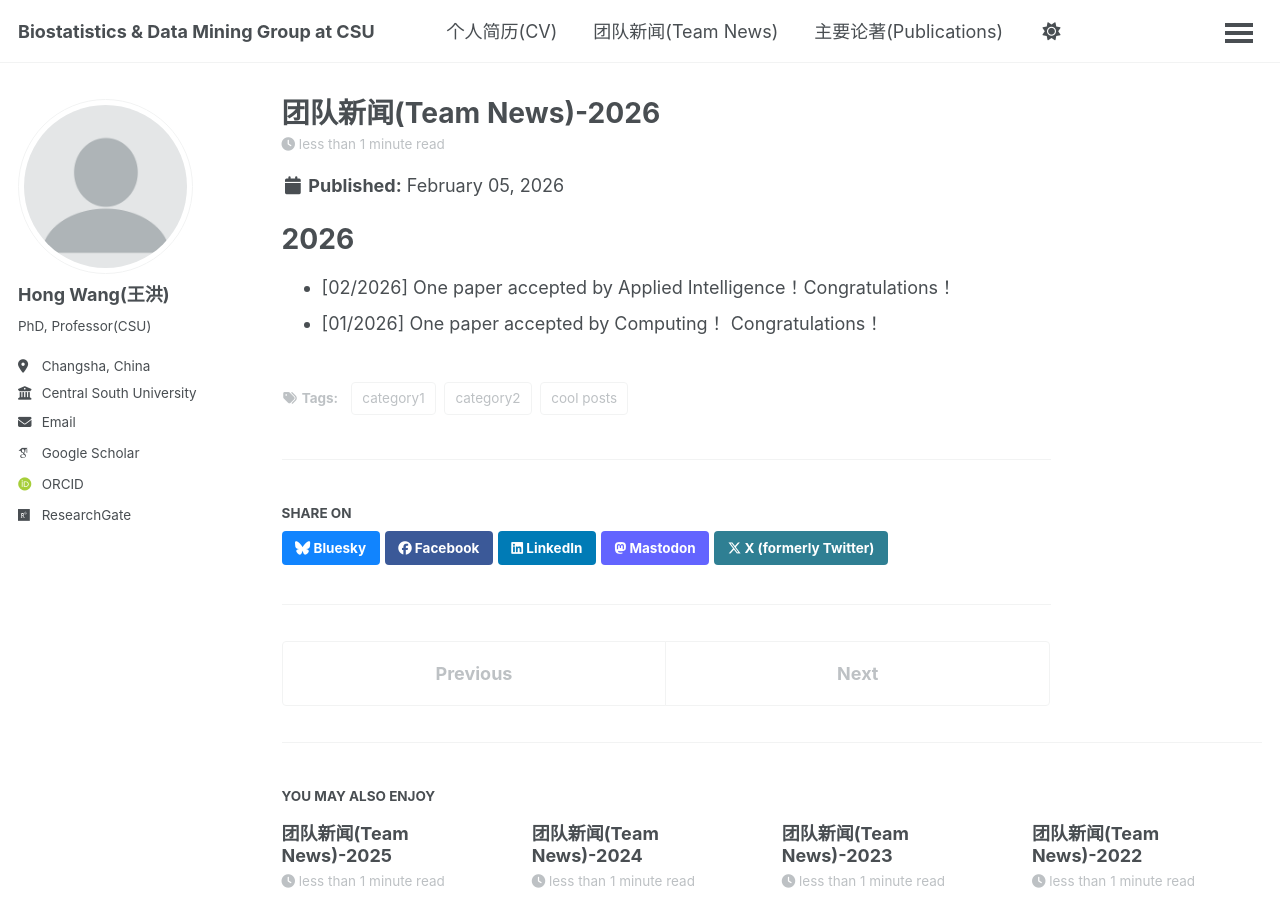
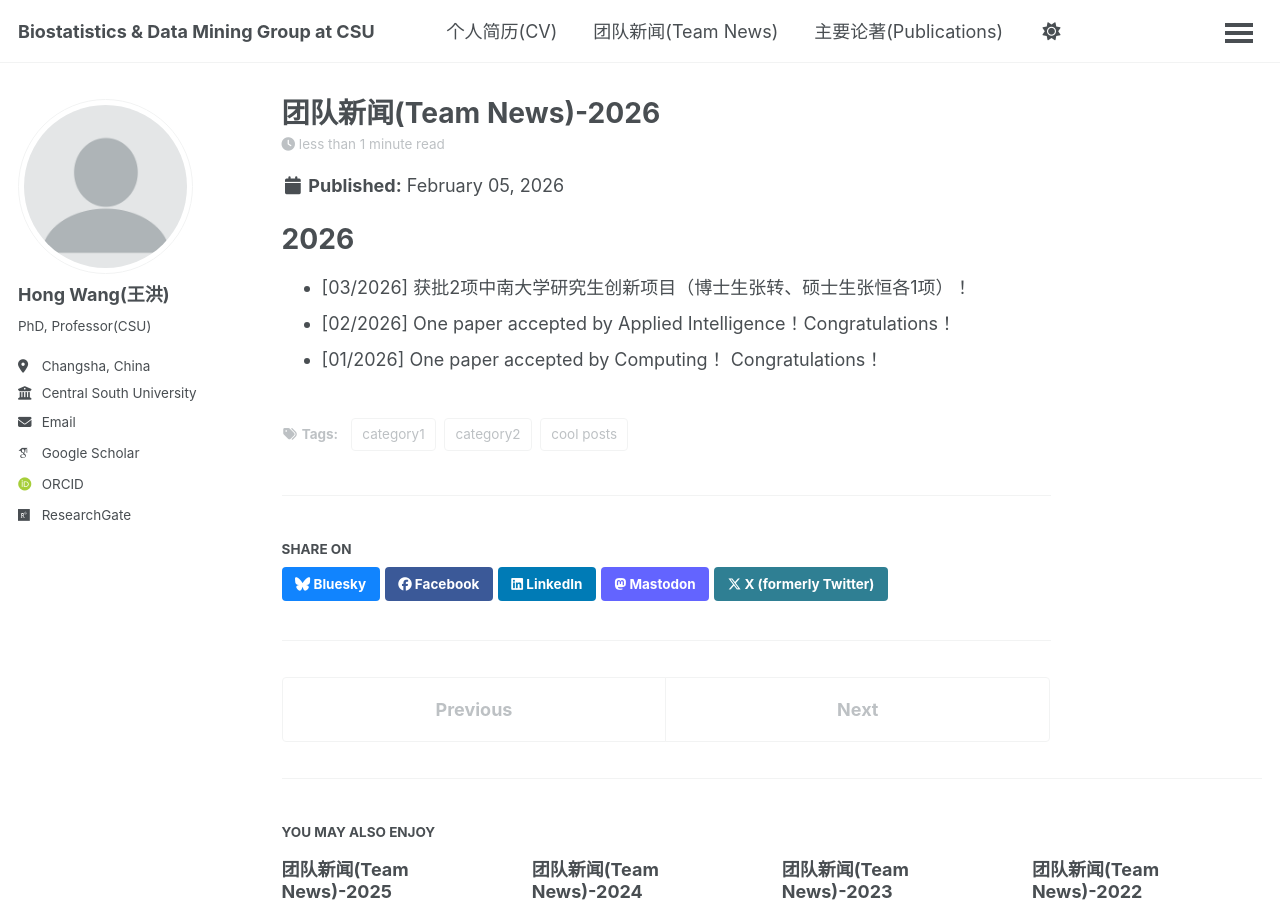
Before and after one commit to whcsu/whcsu.github.io, a Jekyll site: the page built from _posts/2026-01-31-blog-post-1.md, in a window 1280 px wide and 900 px high. Built offline with Jekyll 4.4.1, drawn with Linux system fonts in a browser that asks for light colours; some web fonts are replaced; a script bundle is joined from its source files by our own code; library files that are not in the unit come from our copies.

Commit message:
Update 2026-01-31-blog-post-1.md

```diff
--- a/_posts/2026-01-31-blog-post-1.md
+++ b/_posts/2026-01-31-blog-post-1.md
@@ -10,5 +10,6 @@ tags:
 
 2026
 ======
+- [03/2026] 获批2项中南大学研究生创新项目（博士生张转、硕士生张恒各1项）！
 - [02/2026] One paper accepted by Applied Intelligence！Congratulations！
 - [01/2026] One paper accepted by Computing！ Congratulations！
```
